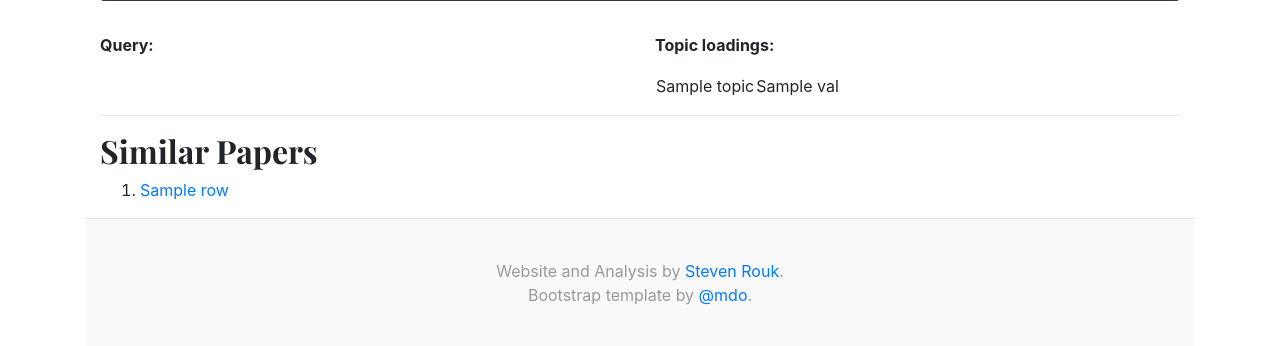
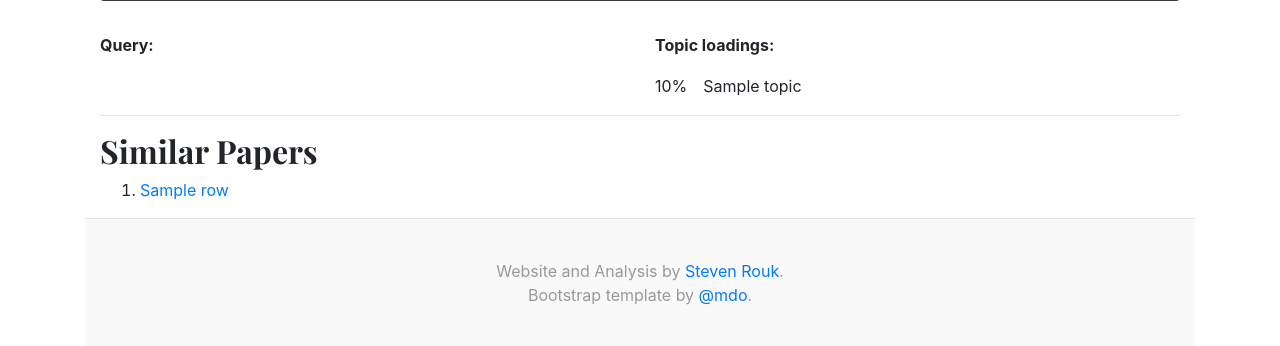
Before and after one commit to stevenrouk/evolution-of-machine-learning, a Flask app: template app/templates/text-loadings-results.html in a window 1280 px wide. Shown: the part 318-664 px from the top of the page. Run offline with Flask 2, Linux system fonts and the light colour scheme; the template is opened without the code that fills it: most values are stand-ins (such as "Sample title", 1, 10 or a date in 2020); parts of the project's set-up code (start-up, migrations or seed data) failed here and were passed over; some libraries are stand-ins or nearby versions.

Commit message:
Formatting edits to topic loadings.

```diff
--- a/app/templates/text-loadings-results.html
+++ b/app/templates/text-loadings-results.html
@@ -6,6 +6,11 @@ Results - {{ query }}
 
 {% block head %}
 {{ super() }}
+<style type="text/css">
+  .td-pad {
+    padding: 0px 15px 0px 0px;
+  }
+</style>
 {% endblock %}
 
 {% block content %}
@@ -25,8 +30,8 @@ Results - {{ query }}
     <table>
       {% for val in loadings.round(3) %}
       <tr>
+        <td class="td-pad">{{ '%.0f' % (val*100) }}%</td>
         <td>{{ topics[loop.index0] }}</td>
-        <td>{{ val }}</td>
       </tr>
       {% endfor %}
     </table>
```
Also changed, not shown: app/templates/papers.html (+6 -1 lines).
